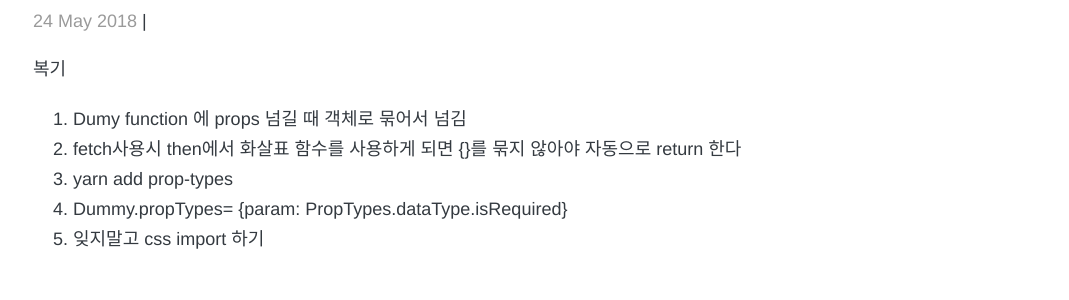
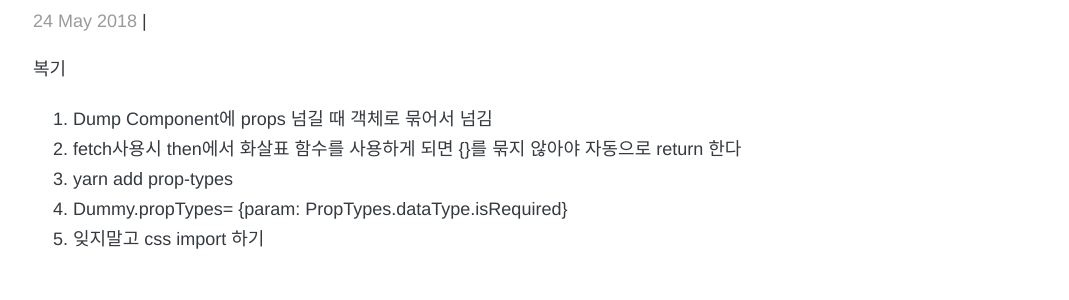
Before and after one commit to minigear/minigear.github.io, a Jekyll site: the page built from _posts/2018/2018-05-24-til-react-review.md, in a window 1280 px wide. Shown: the part 169-469 px from the top of the page, without its empty margins (207-1276 px from the left). Built offline with Jekyll 4.4.1, drawn with Linux system fonts in a browser that asks for light colours; nearby versions of some CDN libraries; comment, search, counter and statistics services are not loaded.

Commit message:
내용 수정

```diff
--- a/_posts/2018/2018-05-24-til-react-review.md
+++ b/_posts/2018/2018-05-24-til-react-review.md
@@ -8,7 +8,7 @@ tags: []
 comments: true
 ---
 복기
-1. Dumy function 에 props 넘길 때 객체로 묶어서 넘김
+1. Dump Component에 props 넘길 때 객체로 묶어서 넘김
 2. fetch사용시 then에서 화살표 함수를 사용하게 되면 {}를 묶지 않아야 자동으로 return 한다
 3. yarn add prop-types
 4. Dummy.propTypes= {param: PropTypes.dataType.isRequired}
```
